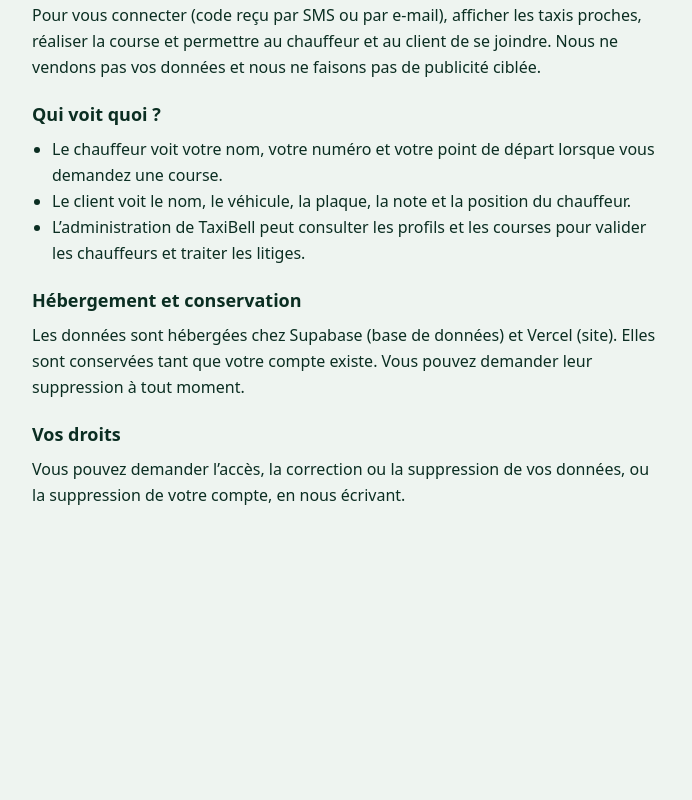
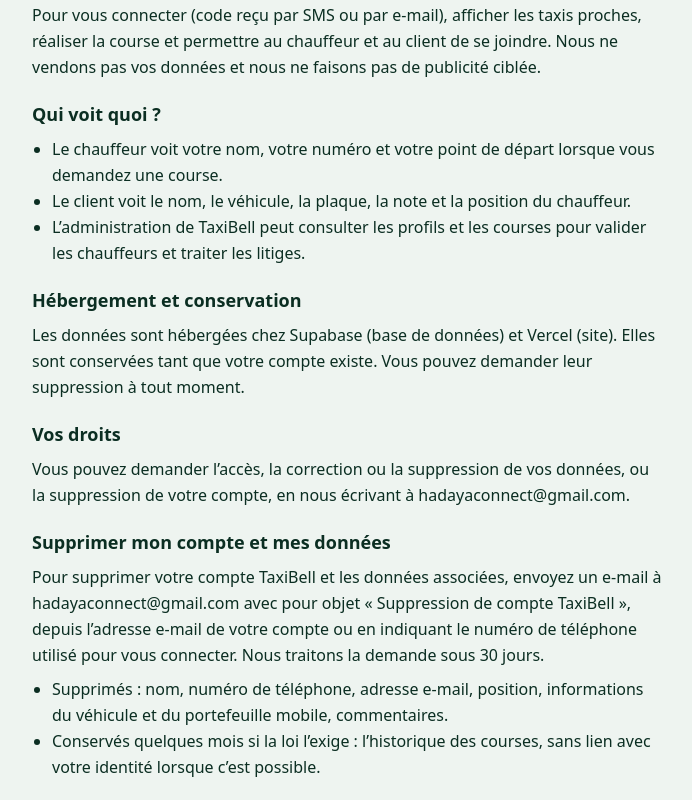
Before and after one commit to hadayaconnect-lgtm/Samafal, a Next.js app: page /confidentialite in a window 1280 px wide. Shown: the part 518-1318 px from the top of the page, without its empty margins (292-984 px from the left). Before the commit the page ends 1046 px from the top, so only its background shows below. Built offline with nearby package versions, Linux system fonts and the light colour scheme.

Commit message:
Contact e-mail et suppression de compte

```diff
--- a/app/confidentialite/page.tsx
+++ b/app/confidentialite/page.tsx
@@ -60,6 +60,19 @@ export default function Privacy() {
           écrivant{CONTACT_EMAIL ? ` à ${CONTACT_EMAIL}` : ""}.
         </p>
       </section>
+
+      <section id="suppression" className="grid gap-2">
+        <h2 className="text-lg font-bold">Supprimer mon compte et mes données</h2>
+        <p>
+          Pour supprimer votre compte TaxiBell et les données associées, envoyez un e-mail à {CONTACT_EMAIL} avec pour objet
+          « Suppression de compte TaxiBell », depuis l’adresse e-mail de votre compte ou en indiquant le numéro de téléphone
+          utilisé pour vous connecter. Nous traitons la demande sous 30 jours.
+        </p>
+        <ul className="list-disc ps-5">
+          <li>Supprimés : nom, numéro de téléphone, adresse e-mail, position, informations du véhicule et du portefeuille mobile, commentaires.</li>
+          <li>Conservés quelques mois si la loi l’exige : l’historique des courses, sans lien avec votre identité lorsque c’est possible.</li>
+        </ul>
+      </section>
     </main>
   );
 }
--- a/lib/config.ts
+++ b/lib/config.ts
@@ -1,3 +1,3 @@
 /** Coordonnées affichées dans la politique de confidentialité. À renseigner avant la publication. */
-export const CONTACT_EMAIL = "";
+export const CONTACT_EMAIL = "hadayaconnect@gmail.com";
 export const COMPANY = "Hadaya Connect SARL, Djibouti";
```
